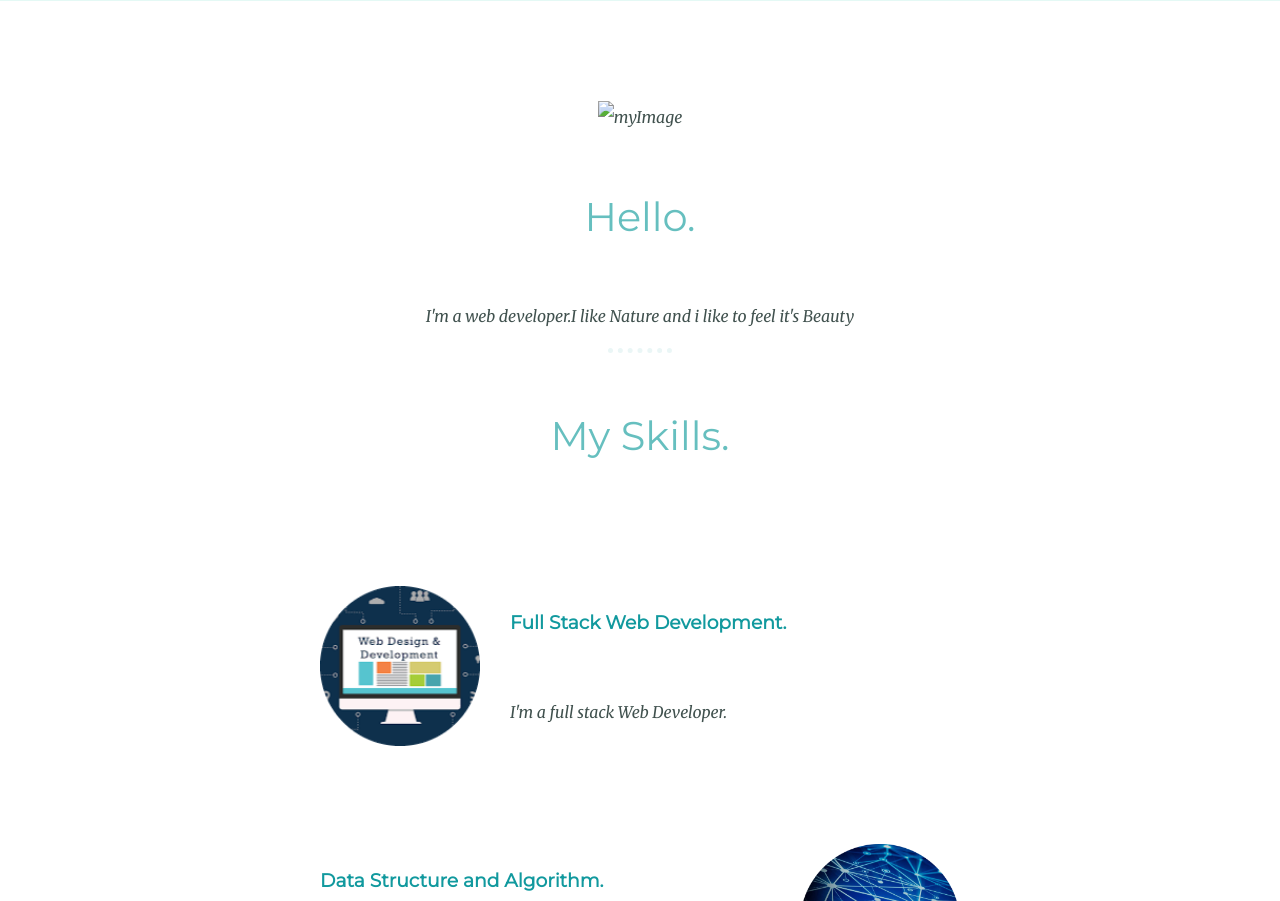
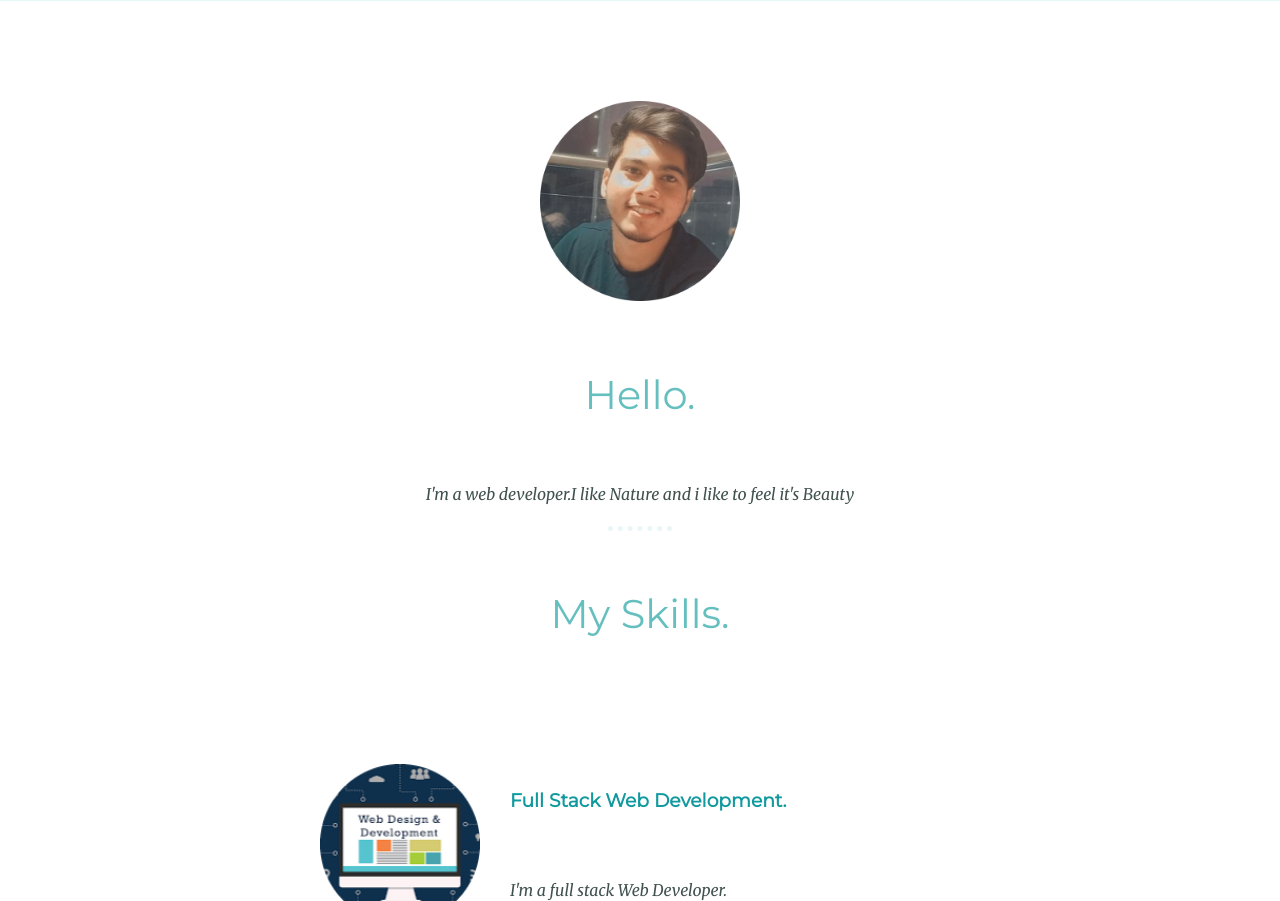
Before and after one commit to DhananjayKr/MySite, a plain HTML site: page index.html in a window 1280 px wide. Shown: the part 825-1726 px from the top of the page. Drawn offline with Linux system fonts and the light colour scheme.

Commit message:
image fixed

```diff
--- a/index.html
+++ b/index.html
@@ -23,7 +23,7 @@
 
   <div class="middle-container">
   <div class="profile">
-    <img class="my-image" src="/Web Dev/HTML-Personal Site/Images/dhananjaykr.png" alt="myImage">
+    <img class="my-image" src="images/dhananjaykr.png" alt="myImage">
     <h2>Hello.</h2>
     <p>I'm a web developer.I like Nature and i like to feel it's Beauty</p>
   </div>
```
Also changed, not shown: Images/dhananjaykr.png (added).
